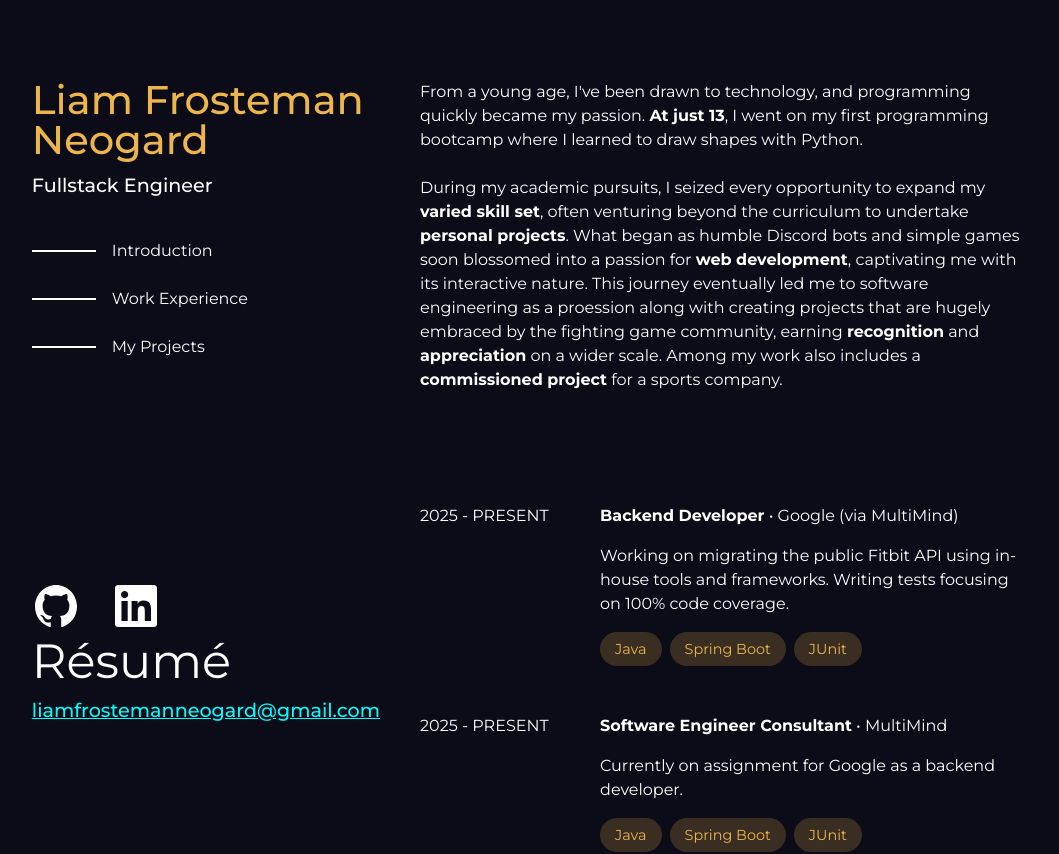
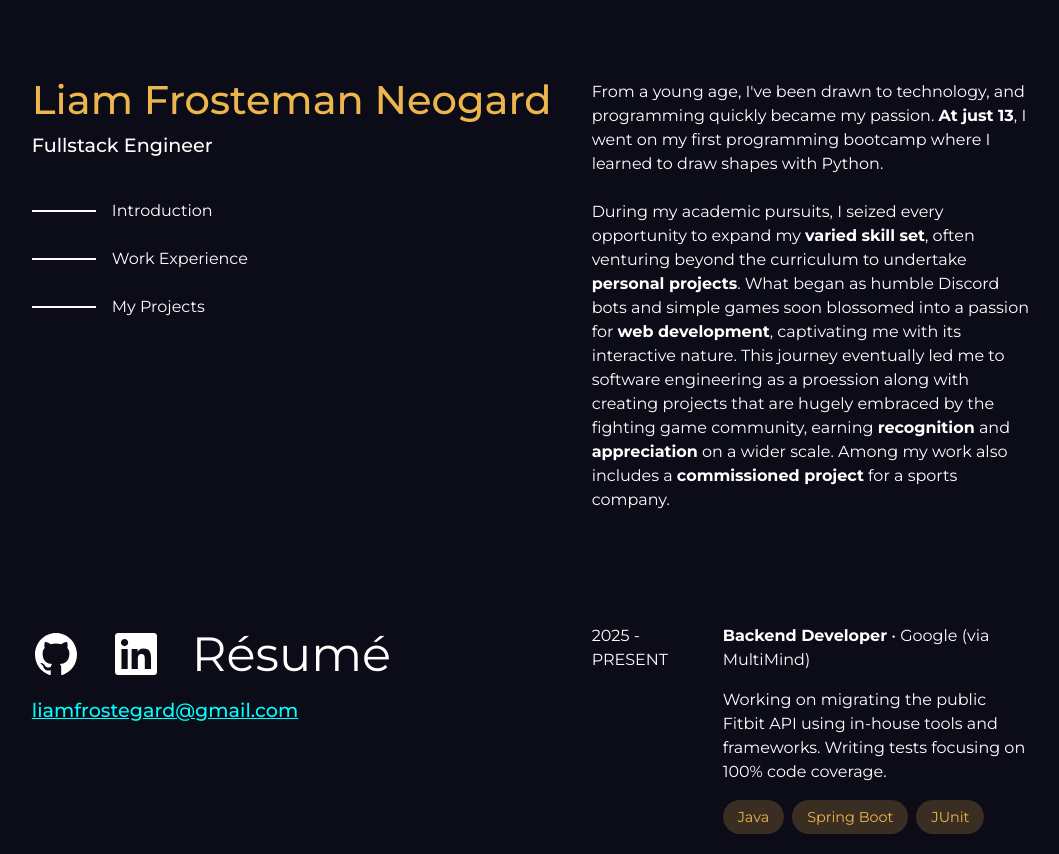
Before and after one commit to FrostemanNeogard/portfolio, a React (Vite) app: page / in a window 1280 px wide. Shown: the top 854 px of the page, without its empty margins (109-1168 px from the left). Built offline with nearby package versions, Linux system fonts and the light colour scheme; a web font is replaced by a local one.

Commit message:
Fix minor details

```diff
--- a/src/components/homePage/index.tsx
+++ b/src/components/homePage/index.tsx
@@ -47,8 +47,8 @@ export const HomePage = () => {
           </Styled.SocialIcons>
           <Styled.ContactBlock>
             <h2>
-              <a href="mailto:liamfrostemanneogard@gmail.com">
-                liamfrostemanneogard@gmail.com
+              <a href="mailto:liamfrostegard@gmail.com">
+                liamfrostegard@gmail.com
               </a>
             </h2>
           </Styled.ContactBlock>
--- a/src/components/homePage/styled.ts
+++ b/src/components/homePage/styled.ts
@@ -33,6 +33,7 @@ export const LeftContent = styled.div`
     font-size: 2.5rem;
     font-weight: 500;
     color: ${({ theme }) => theme.secondary};
+    white-space: nowrap;
   }
   h2 {
     font-size: 1.2rem;
```
